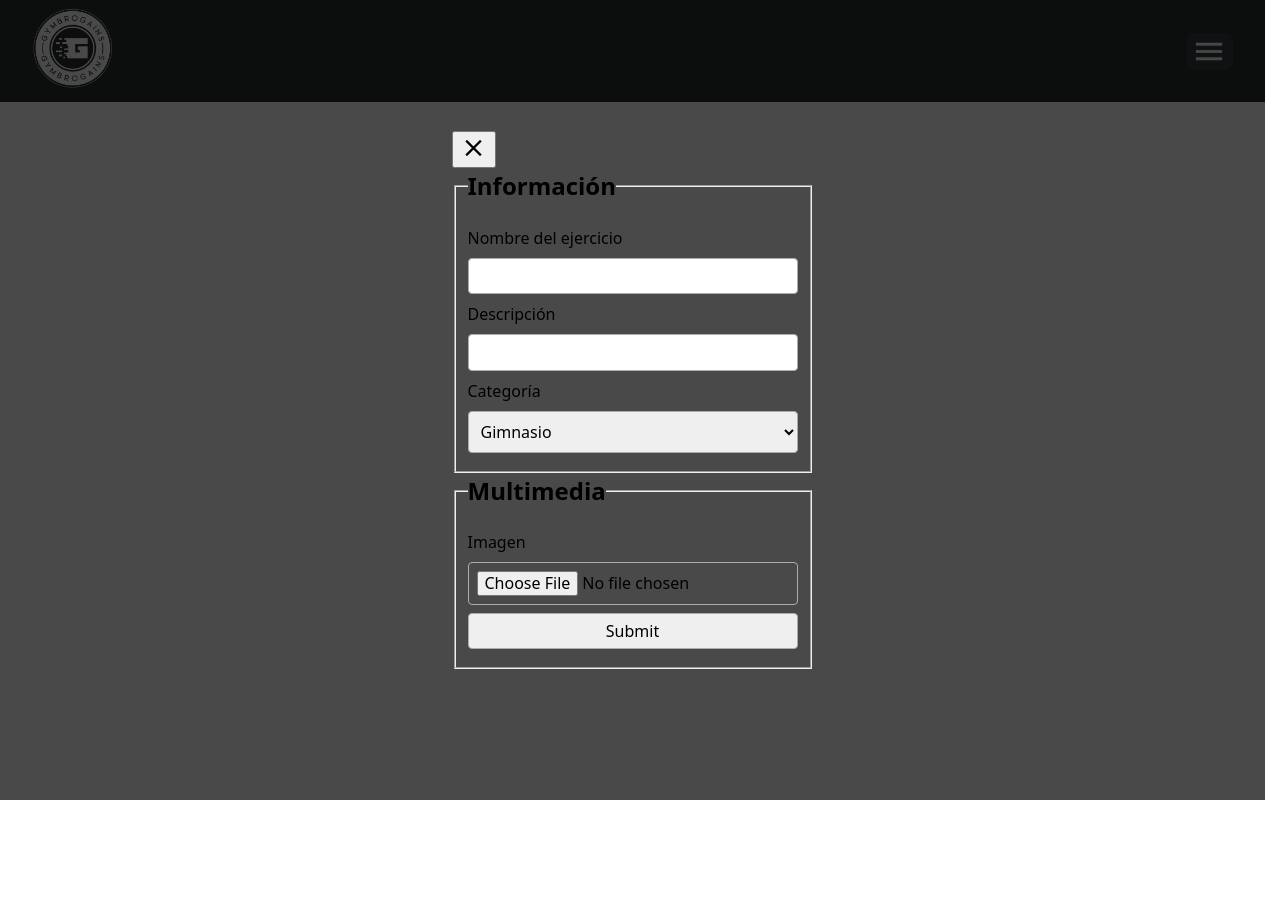
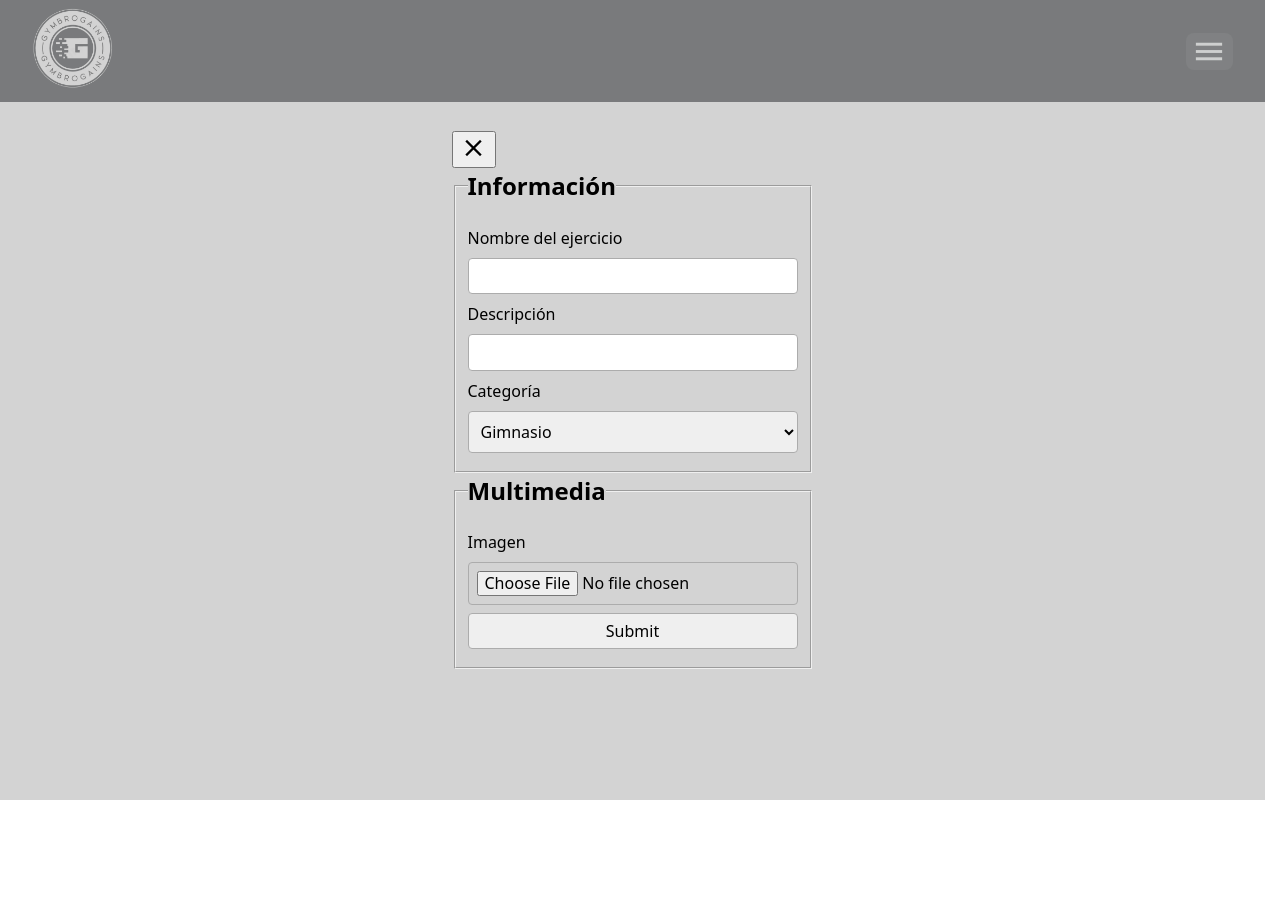
Before and after one commit to armandodev/gymbrogains, a PHP site: page /admin/exercises.php in a window 1280 px wide. Run offline with PHP 8.4, Linux system fonts and the light colour scheme; data that the repository does not hold is empty.

Commit message:
Update background color in exercises.css

```diff
--- a/admin/css/exercises.css
+++ b/admin/css/exercises.css
@@ -3,7 +3,7 @@
   height: 100%;
   padding: 2rem 1rem;
   box-sizing: border-box;
-  background: rgba(0, 0, 0, 0.712);
+  background: rgba(179, 179, 179, 0.582);
   display: grid;
   place-items: center;
   overflow: auto;
--- a/admin/exercises.php
+++ b/admin/exercises.php
@@ -29,7 +29,7 @@ $users = $result->fetch_all(MYSQLI_ASSOC);
 
 <body>
   <dialog class="modal" id="modal-form" open>
-    <form action="" class=" method=" post" id="insert-exercise" class="form">
+    <form action="" class="" method="post" id="insert-exercise" class="form">
       <button class="close-modal" id="close-modal">
         <span class="material-icons"> close </span>
       </button>
```
